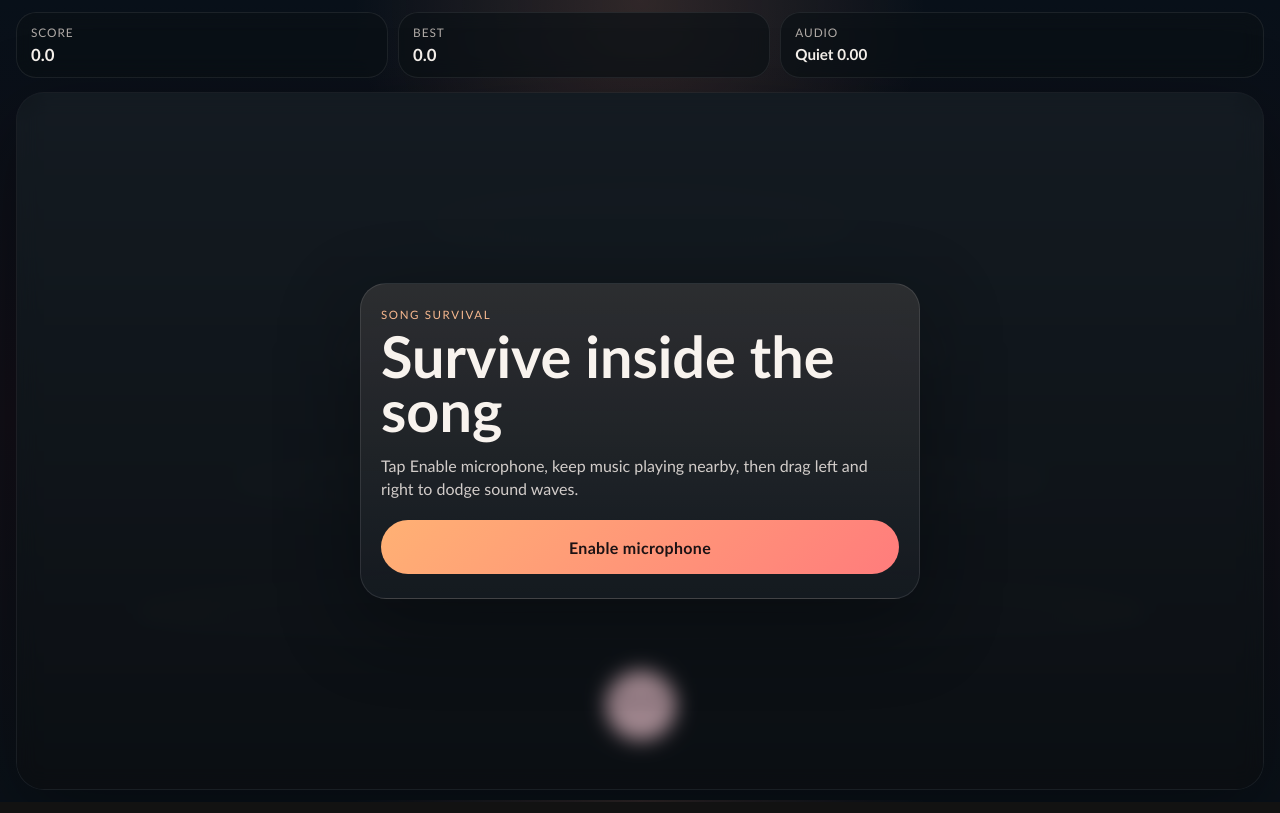
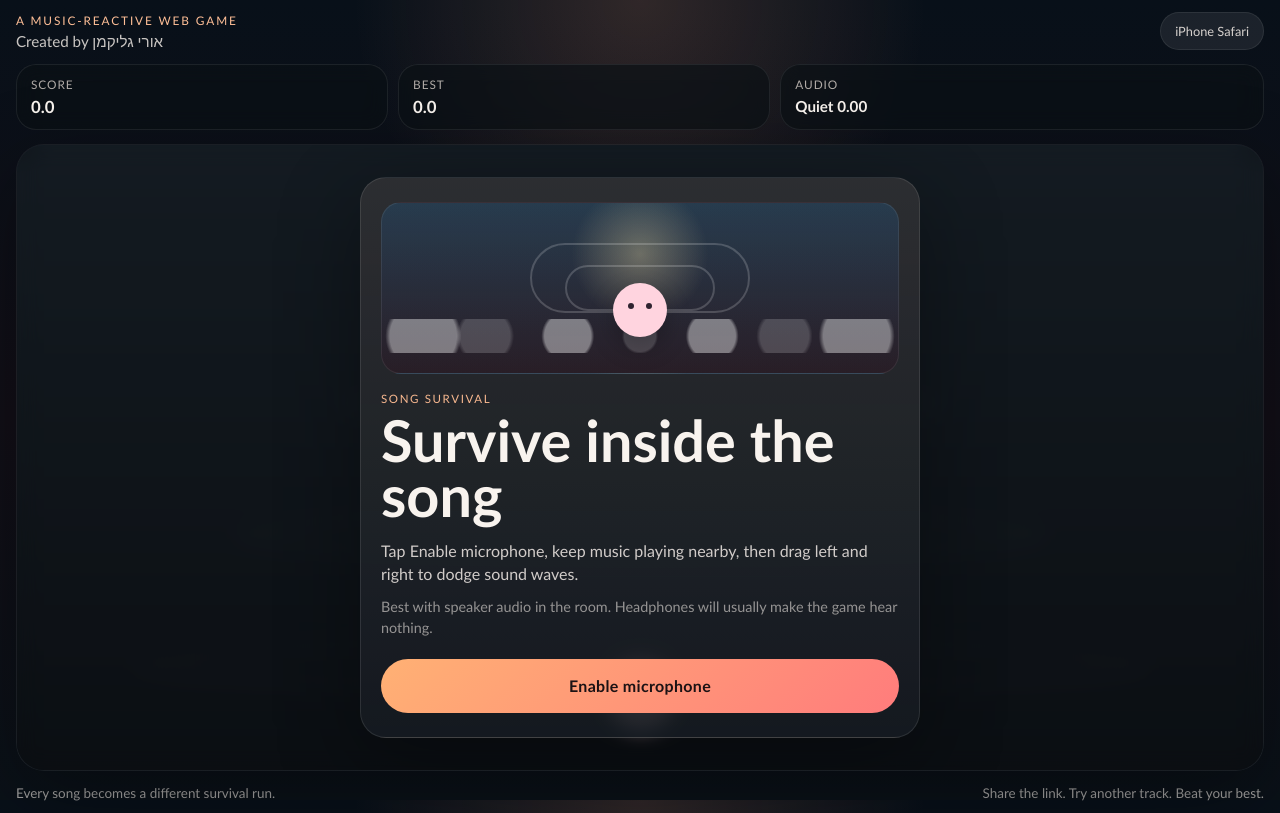
Before and after one commit to Urig1212/music, a website built with Vite: page web/index.html in a window 1280 px wide. Built offline with nearby package versions, Linux system fonts and the light colour scheme.

Commit message:
Polish opening screen and credits

```diff
--- a/web/index.html
+++ b/web/index.html
@@ -6,11 +6,14 @@
       name="viewport"
       content="width=device-width, initial-scale=1.0, viewport-fit=cover"
     />
-    <title>Song Survival</title>
+    <title>Song Survival by אורי גליקמן</title>
     <meta
       name="description"
       content="A mobile web survival game that reacts to the music around you."
     />
+    <meta property="og:title" content="Song Survival" />
+    <meta property="og:description" content="A music-reactive survival game by אורי גליקמן." />
+    <meta property="og:type" content="website" />
     <meta name="theme-color" content="#10151c" />
     <meta name="apple-mobile-web-app-capable" content="yes" />
     <meta name="apple-mobile-web-app-status-bar-style" content="black-translucent" />
--- a/web/src/main.ts
+++ b/web/src/main.ts
@@ -249,6 +249,13 @@ class Game {
   constructor(root: HTMLElement) {
     root.innerHTML = `
       <main class="shell">
+        <header class="topbar">
+          <div class="brand-lockup">
+            <p class="brand-kicker">A music-reactive web game</p>
+            <p class="brand-credit">Created by אורי גליקמן</p>
+          </div>
+          <div class="brand-pill">iPhone Safari</div>
+        </header>
         <section class="hud">
           <div class="stat"><span>Score</span><strong id="score">0.0</strong></div>
           <div class="stat"><span>Best</span><strong id="best">0.0</strong></div>
@@ -258,9 +265,19 @@ class Game {
           <canvas id="game"></canvas>
           <div class="overlay" id="overlay">
             <div class="card">
+              <div class="cover-art" aria-hidden="true">
+                <div class="cover-ring cover-ring-a"></div>
+                <div class="cover-ring cover-ring-b"></div>
+                <div class="cover-wave"></div>
+                <div class="cover-face">
+                  <span></span>
+                  <span></span>
+                </div>
+              </div>
               <p class="eyebrow">Song Survival</p>
               <h1 id="overlay-title">Survive inside the song</h1>
               <p id="overlay-body">Open this in Safari on iPhone, play music nearby, then let the browser use the microphone.</p>
+              <p class="micro-copy">Best with speaker audio in the room. Headphones will usually make the game hear nothing.</p>
               <div class="actions">
                 <button id="primary">Enable microphone</button>
                 <button id="secondary" class="secondary">Retry calibration</button>
@@ -268,6 +285,10 @@ class Game {
             </div>
           </div>
         </section>
+        <footer class="footer-note">
+          <span>Every song becomes a different survival run.</span>
+          <span>Share the link. Try another track. Beat your best.</span>
+        </footer>
       </main>
     `;
 
--- a/web/src/styles.css
+++ b/web/src/styles.css
@@ -21,6 +21,7 @@ body,
 
 body {
   min-height: 100vh;
+  overflow: hidden;
 }
 
 button {
@@ -37,6 +38,46 @@ button {
   display: grid;
   grid-template-rows: auto 1fr;
   gap: 14px;
+}
+
+.topbar {
+  display: flex;
+  align-items: end;
+  justify-content: space-between;
+  gap: 12px;
+}
+
+.brand-lockup {
+  display: grid;
+  gap: 4px;
+}
+
+.brand-kicker,
+.brand-credit,
+.footer-note {
+  margin: 0;
+}
+
+.brand-kicker {
+  color: #ffbf97;
+  font-size: 0.74rem;
+  text-transform: uppercase;
+  letter-spacing: 0.16em;
+}
+
+.brand-credit {
+  color: rgba(255, 248, 242, 0.78);
+  font-size: 0.95rem;
+}
+
+.brand-pill {
+  padding: 10px 14px;
+  border-radius: 999px;
+  background: rgba(255, 255, 255, 0.08);
+  border: 1px solid rgba(255, 255, 255, 0.08);
+  color: rgba(255, 248, 242, 0.82);
+  font-size: 0.8rem;
+  white-space: nowrap;
 }
 
 .hud {
@@ -112,6 +153,83 @@ button {
   box-shadow: 0 24px 80px rgba(0, 0, 0, 0.34);
 }
 
+.cover-art {
+  position: relative;
+  height: 172px;
+  margin-bottom: 18px;
+  border-radius: 20px;
+  overflow: hidden;
+  background:
+    radial-gradient(circle at 50% 30%, rgba(255, 234, 173, 0.32), transparent 24%),
+    linear-gradient(180deg, rgba(123, 198, 255, 0.18), rgba(255, 113, 137, 0.1)),
+    linear-gradient(180deg, #151d27, #10141b);
+  border: 1px solid rgba(255, 255, 255, 0.08);
+}
+
+.cover-ring {
+  position: absolute;
+  border: 2px solid rgba(255, 255, 255, 0.18);
+  border-radius: 999px;
+  left: 50%;
+  top: 50%;
+  transform: translate(-50%, -50%);
+}
+
+.cover-ring-a {
+  width: 150px;
+  height: 46px;
+}
+
+.cover-ring-b {
+  width: 220px;
+  height: 70px;
+  top: 44%;
+}
+
+.cover-wave {
+  position: absolute;
+  inset: auto 0 20px 0;
+  height: 34px;
+  background:
+    radial-gradient(circle at 8% 50%, rgba(255,255,255,0.45) 0 7%, transparent 8%),
+    radial-gradient(circle at 20% 50%, rgba(255,255,255,0.2) 0 6%, transparent 7%),
+    radial-gradient(circle at 36% 50%, rgba(255,255,255,0.45) 0 7%, transparent 8%),
+    radial-gradient(circle at 50% 50%, rgba(255,255,255,0.2) 0 6%, transparent 7%),
+    radial-gradient(circle at 64% 50%, rgba(255,255,255,0.45) 0 7%, transparent 8%),
+    radial-gradient(circle at 78% 50%, rgba(255,255,255,0.2) 0 6%, transparent 7%),
+    radial-gradient(circle at 92% 50%, rgba(255,255,255,0.45) 0 7%, transparent 8%);
+  opacity: 0.9;
+}
+
+.cover-face {
+  position: absolute;
+  left: 50%;
+  bottom: 36px;
+  width: 54px;
+  height: 54px;
+  margin-left: -27px;
+  border-radius: 999px;
+  background: #ffd4df;
+  box-shadow: 0 10px 26px rgba(0, 0, 0, 0.24);
+}
+
+.cover-face span {
+  position: absolute;
+  top: 20px;
+  width: 6px;
+  height: 6px;
+  border-radius: 999px;
+  background: #2f2330;
+}
+
+.cover-face span:first-child {
+  left: 15px;
+}
+
+.cover-face span:last-child {
+  right: 15px;
+}
+
 .eyebrow {
   margin: 0 0 8px;
   text-transform: uppercase;
@@ -131,6 +249,13 @@ h1 {
   line-height: 1.45;
   color: rgba(255, 248, 242, 0.8);
   font-size: 1rem;
+}
+
+.micro-copy {
+  margin: 12px 0 0;
+  color: rgba(255, 248, 242, 0.54);
+  font-size: 0.9rem;
+  line-height: 1.45;
 }
 
 .actions {
@@ -160,9 +285,23 @@ h1 {
   border: 1px solid rgba(255, 255, 255, 0.08);
 }
 
+.footer-note {
+  display: flex;
+  justify-content: space-between;
+  gap: 12px;
+  font-size: 0.84rem;
+  color: rgba(255, 248, 242, 0.62);
+}
+
 @media (max-width: 720px) {
   .shell {
     padding: 12px;
+  }
+
+  .topbar,
+  .footer-note {
+    flex-direction: column;
+    align-items: flex-start;
   }
 
   .hud {
```
